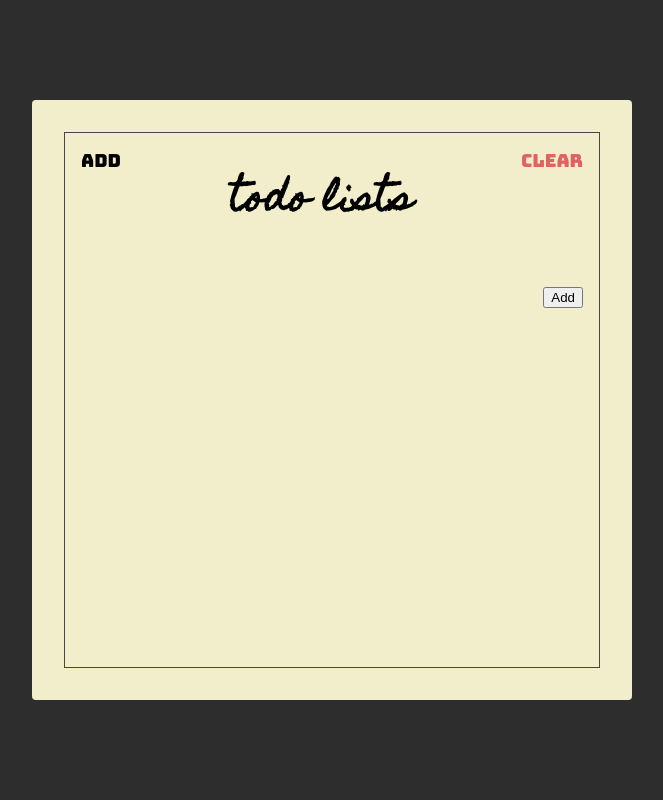
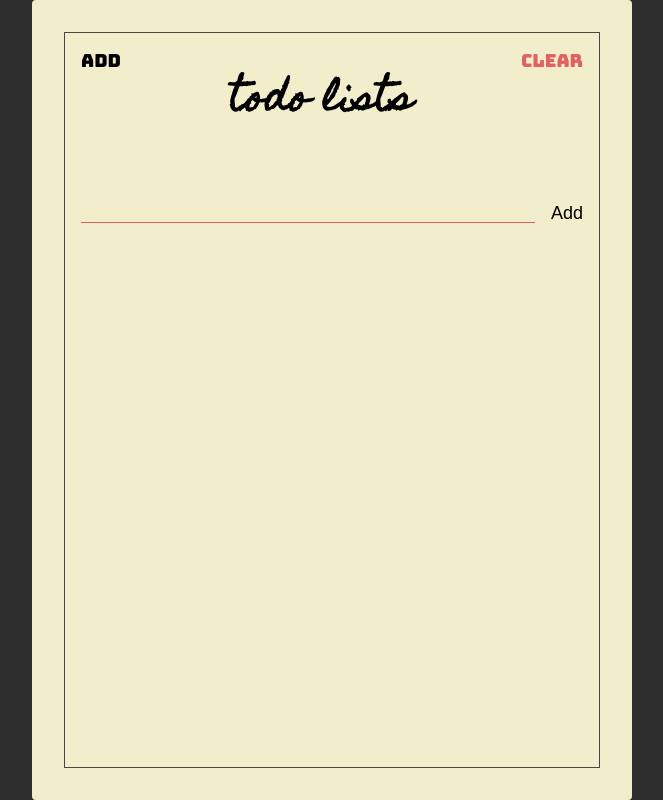
Before and after one commit to Pandoedo/ReactJs, a website: page index.html in a window 1280 px wide. Shown: the whole page, without its empty margins (308-971 px from the left). Drawn offline with Linux system fonts and the light colour scheme.

Commit message:
add todo section

```diff
--- a/style.css
+++ b/style.css
@@ -12,6 +12,7 @@
 html {
   font-size: 10px;
 }
+
 body {
   display: flex;
   justify-content: center;
@@ -31,7 +32,7 @@
 
 .container {
   width: 600px;
-  height: 600px;
+  height: 800px;
   background-color: #f2eecb;
   border-radius: 4px;
   padding: 32px;
@@ -58,7 +59,10 @@
 .header-btn {
   font-size: 1.8rem;
   font-family: "Bungee", sans-serif;
+
   padding: 16px;
+  cursor: pointer;
+
   background: unset;
   border: unset;
   outline: unset;
@@ -76,13 +80,23 @@
   background: unset;
   border: unset;
   padding: 0 64px;
+
   flex: 1;
+
   border-bottom: 1px solid var(--main-red-color);
   outline: unset;
 
   font-family: "Homemade Apple", sans-serif;
   font-size: 16px;
   text-transform: lowercase;
+}
+
+.add-btn {
+  font-size: 1.8rem;
+  font-family: "Bengee", sans-serif;
+  padding: 16px;
+  padding-right: unset;
+  cursor: pointer;
 
   background: unset;
   border: unset;
```
Also changed, not shown: index.html (+1 -0 lines).
